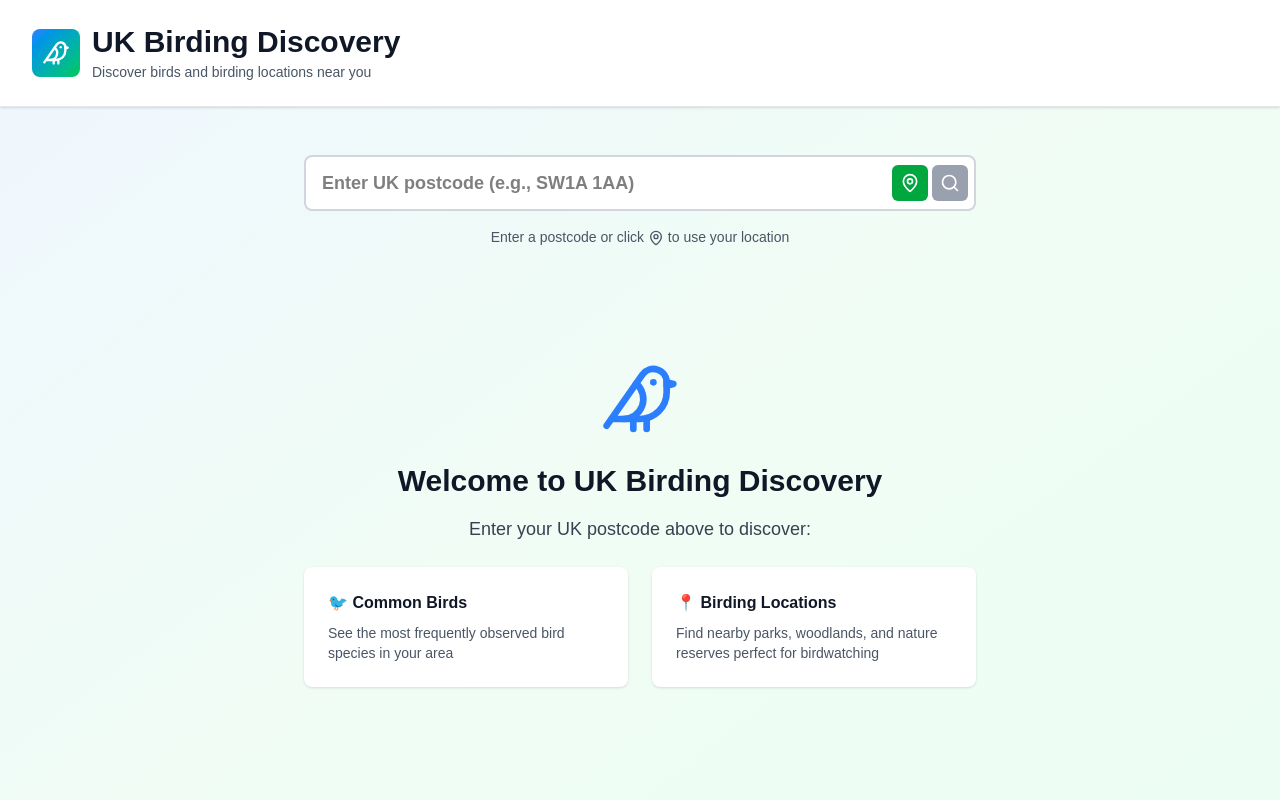
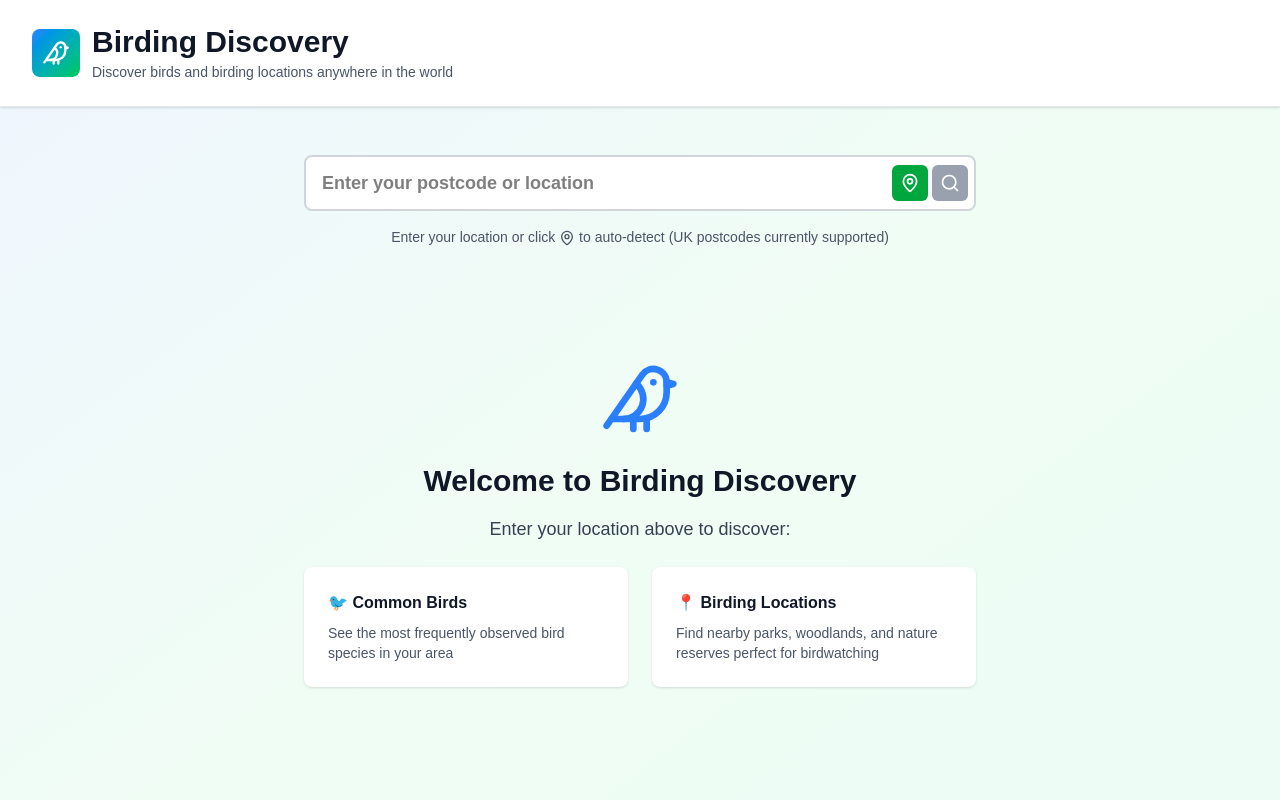
Before and after one commit to chocobar/birding, a Next.js app: page / in a window 1280 px wide. Shown: the top 800 px of the page. Built offline with nearby package versions, Linux system fonts and the light colour scheme.

Commit message:
Make app branding and UI more global, less UK-centric
Spec-Ref: helix-specs@aea15e0

```diff
--- a/app/layout.tsx
+++ b/app/layout.tsx
@@ -13,9 +13,9 @@ const geistMono = Geist_Mono({
 });
 
 export const metadata: Metadata = {
-  title: "UK Birding Discovery | Find Birds and Birding Locations",
-  description: "Discover common birds and nearby birding locations in the UK. Enter your postcode to find parks, woodlands, nature reserves, and bird species in your area.",
-  keywords: "birds, birdwatching, UK birds, birding locations, nature reserves, wildlife, postcode search",
+  title: "Birding Discovery | Find Birds and Birding Locations Worldwide",
+  description: "Discover common birds and nearby birding locations anywhere in the world. Enter your location to find parks, woodlands, nature reserves, and bird species in your area.",
+  keywords: "birds, birdwatching, birding locations, nature reserves, wildlife, bird identification, birdwatching app, ornithology",
 };
 
 export default function RootLayout({
--- a/app/page.tsx
+++ b/app/page.tsx
@@ -78,10 +78,10 @@ export default function Home() {
             </div>
             <div>
               <h1 className="text-2xl sm:text-3xl font-bold text-gray-900">
-                UK Birding Discovery
+                Birding Discovery
               </h1>
               <p className="text-sm text-gray-600 mt-0.5">
-                Discover birds and birding locations near you
+                Discover birds and birding locations anywhere in the world
               </p>
             </div>
           </div>
@@ -131,10 +131,10 @@ export default function Home() {
             <div className="max-w-2xl mx-auto">
               <BirdIcon className="w-20 h-20 text-blue-500 mx-auto mb-6" />
               <h2 className="text-3xl font-bold text-gray-900 mb-4">
-                Welcome to UK Birding Discovery
+                Welcome to Birding Discovery
               </h2>
               <p className="text-lg text-gray-700 mb-6">
-                Enter your UK postcode above to discover:
+                Enter your location above to discover:
               </p>
               <div className="grid sm:grid-cols-2 gap-6 text-left">
                 <div className="bg-white p-6 rounded-lg shadow-sm">
@@ -164,14 +164,14 @@ export default function Home() {
         <div className="max-w-7xl mx-auto px-4 sm:px-6 lg:px-8 py-6">
           <div className="text-center text-sm text-gray-600 space-y-2">
             <p>
-              Postcode data: <a href="https://postcodes.io" target="_blank" rel="noopener noreferrer" className="text-blue-600 hover:underline">Postcodes.io</a> (Contains OS data © Crown copyright)
+              Postcode data: <a href="https://postcodes.io" target="_blank" rel="noopener noreferrer" className="text-blue-600 hover:underline">Postcodes.io</a> (UK: Contains OS data © Crown copyright)
               {' • '}
               Location data: © <a href="https://www.openstreetmap.org/copyright" target="_blank" rel="noopener noreferrer" className="text-blue-600 hover:underline">OpenStreetMap contributors</a>
               {' • '}
               Photos: <a href="https://unsplash.com" target="_blank" rel="noopener noreferrer" className="text-blue-600 hover:underline">Unsplash</a>
             </p>
             <p className="text-xs">
-              UK-only coverage • Open source project • See <a href="https://github.com/yourusername/birding-3/blob/main/DATA_ATTRIBUTION.md" target="_blank" rel="noopener noreferrer" className="text-blue-600 hover:underline">DATA_ATTRIBUTION.md</a> for full license details
+              Currently supporting UK postcodes • Expanding globally soon • Open source project • See <a href="https://github.com/yourusername/birding-3/blob/main/DATA_ATTRIBUTION.md" target="_blank" rel="noopener noreferrer" className="text-blue-600 hover:underline">DATA_ATTRIBUTION.md</a> for license details
             </p>
           </div>
         </div>
--- a/components/PostcodeSearch.tsx
+++ b/components/PostcodeSearch.tsx
@@ -35,7 +35,7 @@ export default function PostcodeSearch({ onSearch, isLoading = false }: Postcode
     }
 
     if (!validatePostcode(trimmedValue)) {
-      setValidationError('Please enter a valid UK postcode (e.g., SW1A 1AA, M1 1AE)');
+      setValidationError('Please enter a valid postcode (UK format currently supported, e.g., SW1A 1AA, M1 1AE)');
       return;
     }
 
@@ -129,14 +129,14 @@ export default function PostcodeSearch({ onSearch, isLoading = false }: Postcode
             value={inputValue}
             onChange={handleInputChange}
             onKeyDown={handleKeyDown}
-            placeholder="Enter UK postcode (e.g., SW1A 1AA)"
+            placeholder="Enter your postcode or location"
             disabled={isLoading}
             className={`w-full px-4 py-3 pr-12 text-lg font-bold text-black border-2 rounded-lg focus:outline-none focus:ring-2 focus:ring-blue-500 transition-all ${
               validationError
                 ? 'border-red-500 focus:ring-red-500'
                 : 'border-gray-300 focus:border-blue-500'
             } ${isLoading ? 'bg-gray-100 cursor-not-allowed' : 'bg-white'}`}
-            aria-label="UK postcode search"
+            aria-label="Location search"
             aria-invalid={!!validationError}
             aria-describedby={validationError ? 'postcode-error' : undefined}
           />
@@ -182,7 +182,7 @@ export default function PostcodeSearch({ onSearch, isLoading = false }: Postcode
       </form>
 
       <div className="mt-4 text-center text-sm text-gray-600">
-        <p>Enter a postcode or click <MapPin className="w-4 h-4 inline" /> to use your location</p>
+        <p>Enter your location or click <MapPin className="w-4 h-4 inline" /> to auto-detect (UK postcodes currently supported)</p>
       </div>
     </div>
   );
```
Also changed, not shown: 1 other file (tests, documents, lock files or other folders).
